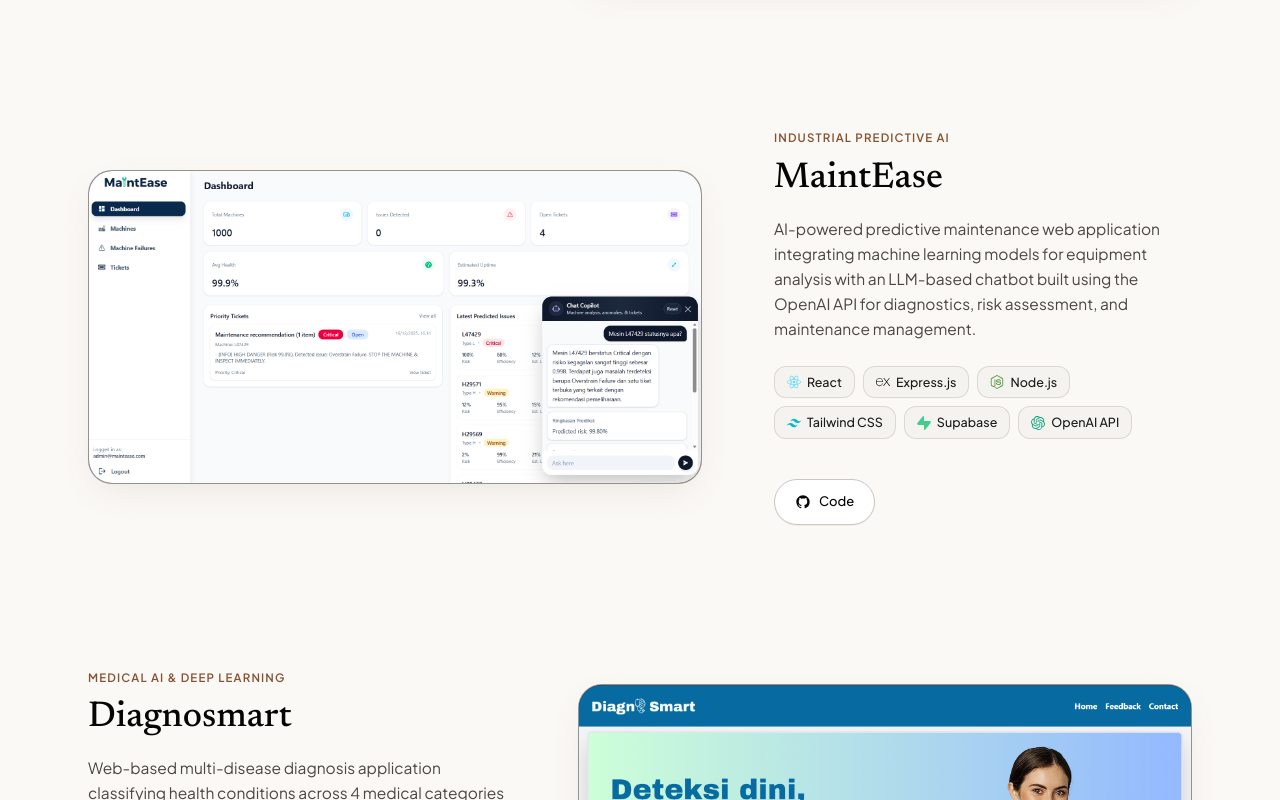
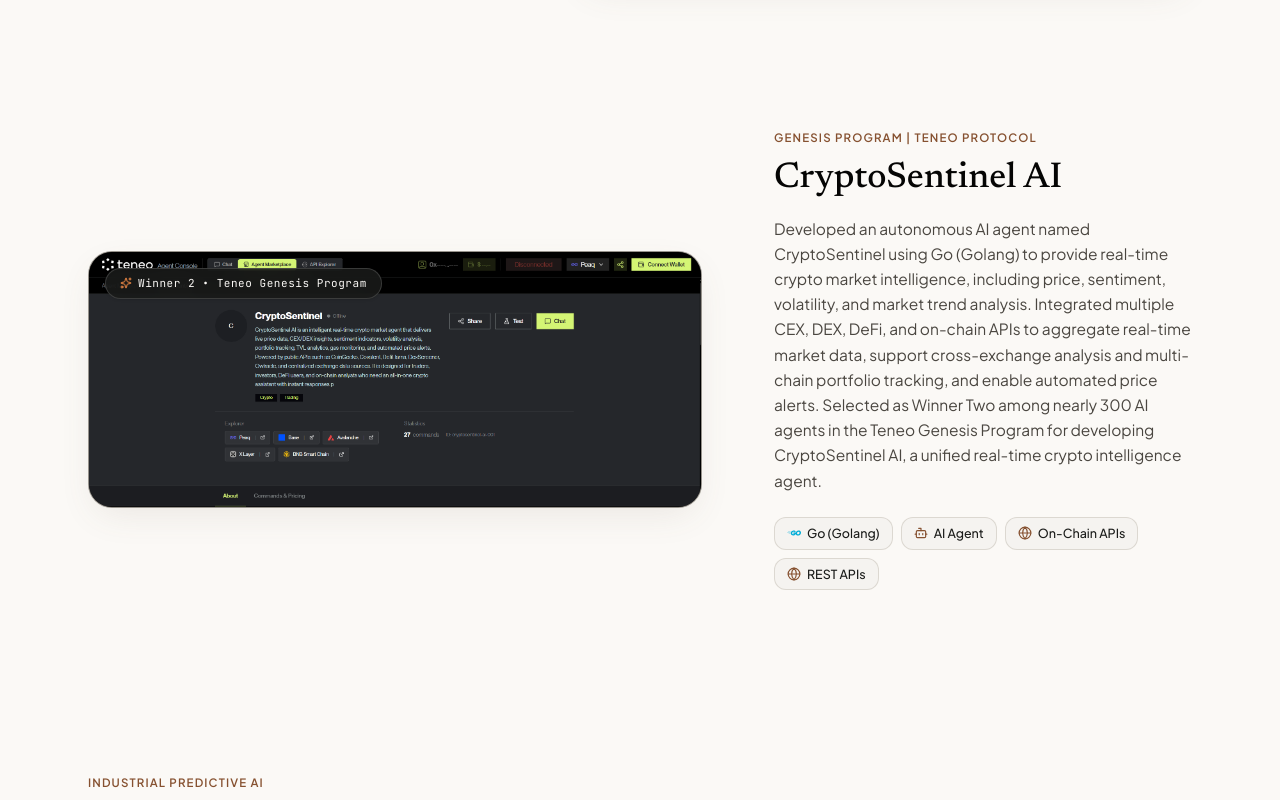
Before and after one commit to aryo04/myporto, a Next.js app: page / in a window 1280 px wide. Shown: the part 4880-5680 px from the top of the page. Built offline with nearby package versions, Linux system fonts and the light colour scheme.

Commit message:
feat: initialize portfolio data constants and interface definitions

```diff
--- a/src/data/portfolioData.ts
+++ b/src/data/portfolioData.ts
@@ -210,6 +210,16 @@
     }
   },
   {
+    id: "cryptosentinel",
+    title: "CryptoSentinel AI",
+    category: "Genesis Program | Teneo Protocol",
+    description: "Developed an autonomous AI agent named CryptoSentinel using Go (Golang) to provide real-time crypto market intelligence, including price, sentiment, volatility, and market trend analysis. Integrated multiple CEX, DEX, DeFi, and on-chain APIs to aggregate real-time market data, support cross-exchange analysis and multi-chain portfolio tracking, and enable automated price alerts. Selected as Winner Two among nearly 300 AI agents in the Teneo Genesis Program for developing CryptoSentinel AI, a unified real-time crypto intelligence agent.",
+    tags: ["Go (Golang)", "AI Agent", "On-Chain APIs", "REST APIs"],
+    image: "/assets/projects/cryptosentinel.png",
+    highlightBadge: "Winner 2 • Teneo Genesis Program",
+    links: {}
+  },
+  {
     id: "maintease",
     title: "MaintEase",
     category: "Industrial Predictive AI",
```
